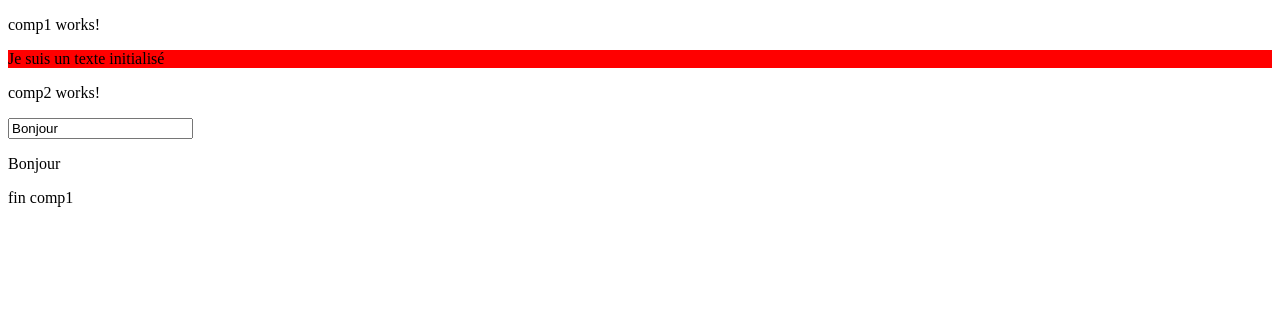
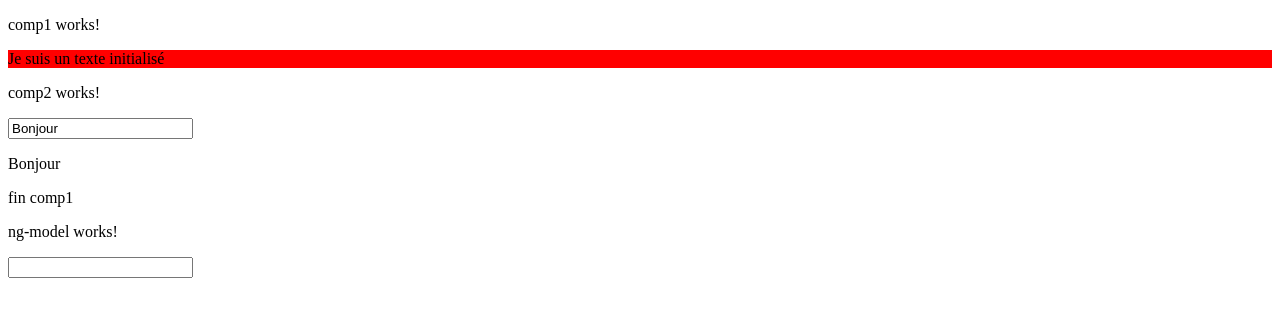
Before and after one commit to VictorDauph/AngularExemple, an Angular app: page / in a window 1280 px wide. Shown: the top 316 px of the page. Built offline with nearby package versions, Linux system fonts and the light colour scheme.

Commit message:
exonGmodel

```diff
--- a/src/app/comp1/comp1.component.html
+++ b/src/app/comp1/comp1.component.html
@@ -7,3 +7,4 @@
 <p>{{inputText}}</p>
 
 <p>fin comp1</p>
+<app-ng-model></app-ng-model>
--- a/src/app/comp1/comp1.component.ts
+++ b/src/app/comp1/comp1.component.ts
@@ -7,12 +7,13 @@ import { Roles } from '../enums/Roles';
 import { Color } from '../enums/Color';
 import { Comp2Component } from '../comp2/comp2.component';
 import { FormsModule } from '@angular/forms';
+import { NgModelComponent } from "../ng-model/ng-model.component";
 
 
 
 @Component({
   selector: 'app-comp1',
-  imports: [Comp2Component, FormsModule],
+  imports: [Comp2Component, FormsModule, NgModelComponent],
   templateUrl: './comp1.component.html',
   styleUrl: './comp1.component.css'
 })
--- /dev/null
+++ b/src/app/ng-model/ng-model.component.html
@@ -0,0 +1,5 @@
+<p>ng-model works!</p>
+<input [(ngModel)]="userName" />
+
+
+<p>{{userName}}</p>
--- /dev/null
+++ b/src/app/ng-model/ng-model.component.ts
@@ -0,0 +1,12 @@
+import { Component } from '@angular/core';
+import { FormsModule } from '@angular/forms';
+
+@Component({
+  selector: 'app-ng-model',
+  imports: [FormsModule],
+  templateUrl: './ng-model.component.html',
+  styleUrl: './ng-model.component.css'
+})
+export class NgModelComponent {
+  userName = ""
+}
```
Also changed, not shown: src/app/ng-model/ng-model.component.css (added), 1 other file (tests, documents, lock files or other folders).
